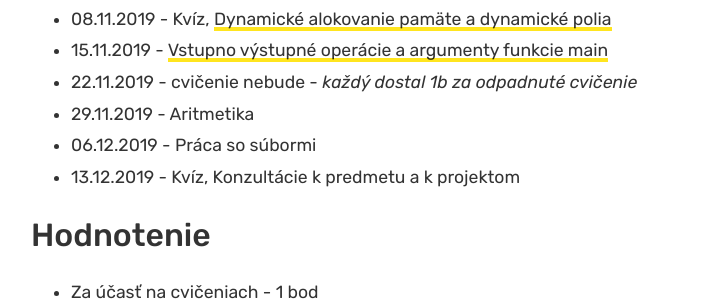
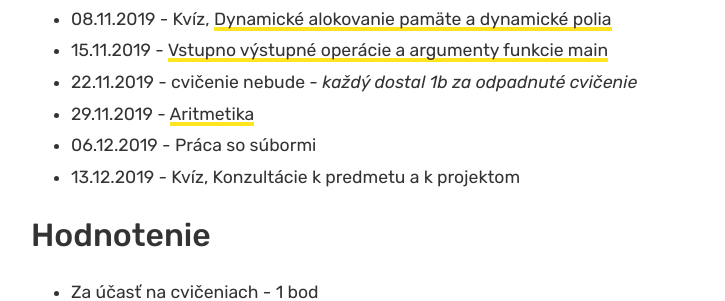
Before and after one commit to ppatrik/ppatrik.github.io, a Jekyll site: the page built from _posts/2019-09-20-JAC-0.md, in a window 1280 px wide and 900 px high, scrolled down 798 px. Shown: the part 156-457 px from the top of the window, without its empty margins (244-969 px from the left). Built offline with Jekyll 4.4.1, drawn with Linux system fonts in a browser that asks for light colours; comment, search, counter and statistics services are not loaded; some of the changed lines change nothing that is shown.

Commit message:
Update 2019-09-20-JAC-0.md

```diff
--- a/_posts/2019-09-20-JAC-0.md
+++ b/_posts/2019-09-20-JAC-0.md
@@ -17,7 +17,7 @@ author: ppatrik
 * 08.11.2019 - Kvíz, [Dynamické alokovanie pamäte a dynamické polia]({{site.base_url}}/vyuka/jac/2019/11/08/JAC-Cvicenie07.html)
 * 15.11.2019 - [Vstupno výstupné operácie a argumenty funkcie main]({{site.base_url}}/vyuka/jac/2019/11/15/JAC-Cvicenie08.html)
 * 22.11.2019 - cvičenie nebude - *každý dostal 1b za odpadnuté cvičenie*
-* 29.11.2019 - Aritmetika
+* 29.11.2019 - [Aritmetika]({{site.base_url}}/vyuka/jac/2019/11/29/JAC-Cvicenie10.html)
 * 06.12.2019 - Práca so súbormi
 * 13.12.2019 - Kvíz, Konzultácie k predmetu a k projektom
 
```
